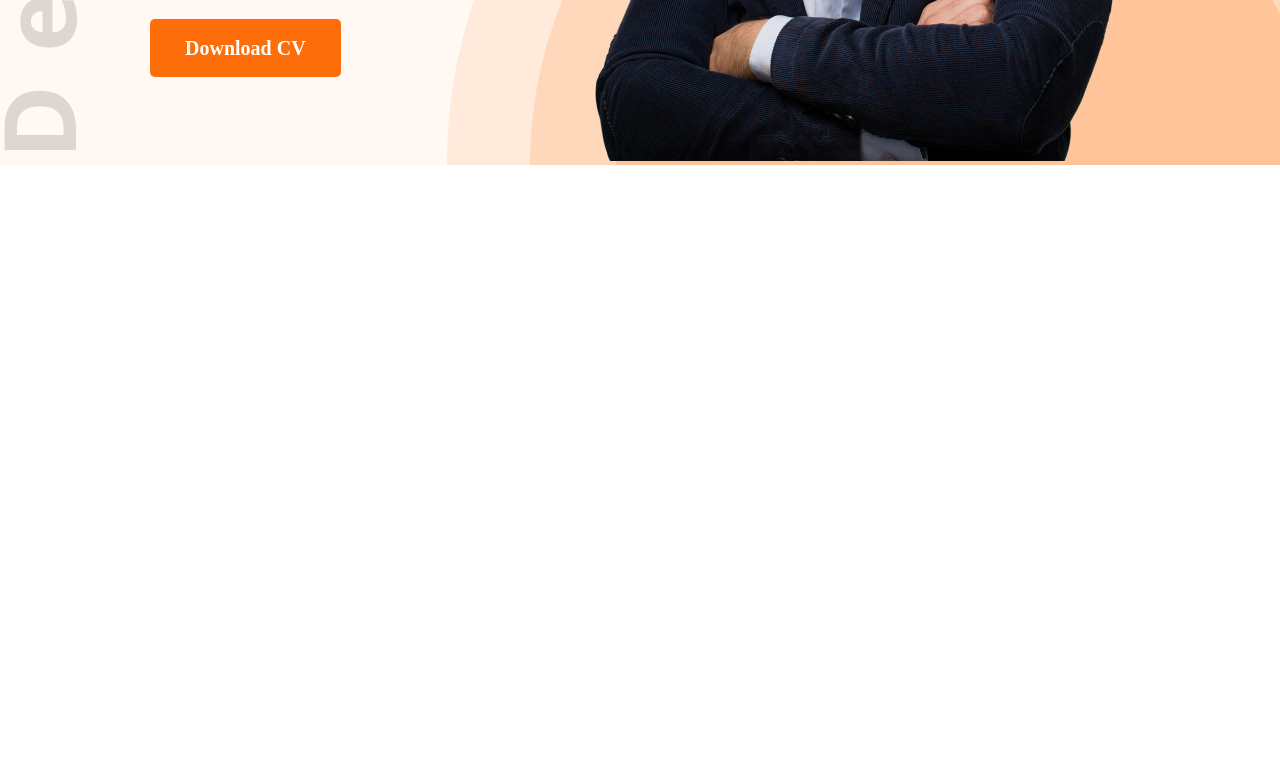
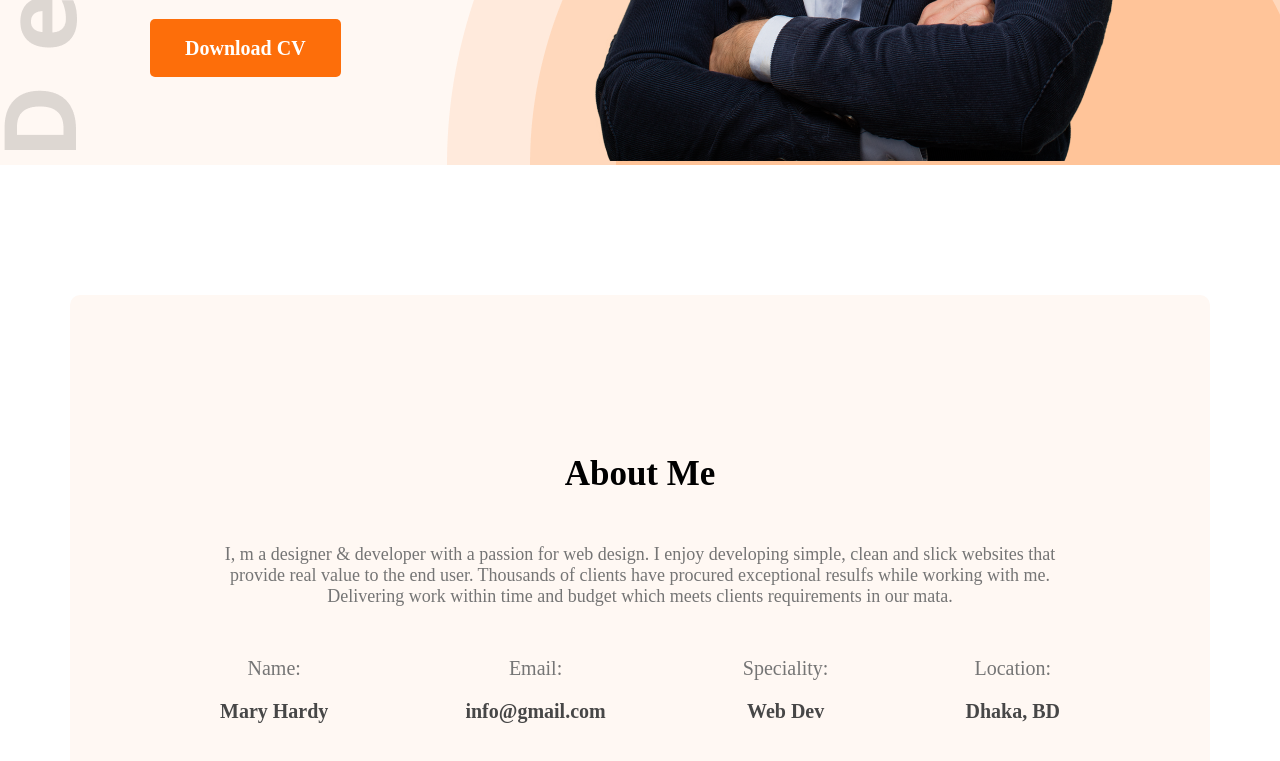
Before and after one commit to ajmainnishu/one-port-web-developer, a plain HTML site: page index.html in a window 1280 px wide. Shown: the part 628-1389 px from the top of the page. Before the commit the page ends 800 px from the top, so only its background shows below. Drawn offline with Linux system fonts and the light colour scheme.

Commit message:
feat: About section added

```diff
--- a/index.html
+++ b/index.html
@@ -35,5 +35,34 @@
         </div>
     </header>
 
+
+
+
+    <main>
+        <section class="about">
+            <h2 class="about-title">About Me</h2>
+            <p class="about-description">I, m a designer & developer with a passion for web design. I enjoy developing simple, clean and slick websites that provide real value to the end user. Thousands of clients have procured exceptional resulfs while working with me. Delivering work within time and budget which meets clients requirements in our mata.</p>
+            <div class="about-info-container">
+                <div class="about-info">
+                    <p class="info-title">Name:</p>
+                    <p class="info-description">Mary Hardy</p>
+                </div>
+                <div class="about-info">
+                    <p class="info-title">Email:</p>
+                    <p class="info-description">info@gmail.com</p>
+                </div>
+                <div class="about-info">
+                    <p class="info-title">Speciality:</p>
+                    <p class="info-description">Web Dev</p>
+                </div>
+                <div class="about-info">
+                    <p class="info-title">Location:</p>
+                    <p class="info-description">Dhaka, BD</p>
+                </div>
+            </div>
+        </section>
+    </main>
+
+
 </body>
 </html>
--- a/style.css
+++ b/style.css
@@ -70,3 +70,44 @@ nav h2 {
     text-decoration: none;
     margin-bottom: 100px;
 }
+
+
+
+
+main {
+    max-width: 1140px;
+    margin: 0 auto;
+}
+section {
+    margin-top: 130px;
+}
+.about-title {
+    text-align: center;
+    font-weight: 700;
+    font-size: 35px;
+    margin-bottom: 50px;
+}
+.about-description {
+    color: #757575;
+    font-size: 18px;
+    margin-bottom: 30px;
+}
+.about-info-container {
+    display: flex;
+    justify-content: space-between;
+}
+.about {
+    background: #FFF8F3;
+    border-radius: 10px;
+    padding: 130px 150px;
+    text-align: center;
+}
+.info-title {
+    font-size: 20px;
+    color: #757575;
+}
+.info-description {
+    font-weight: 700;
+    font-size: 20px;
+    color: #474747;
+}
```
